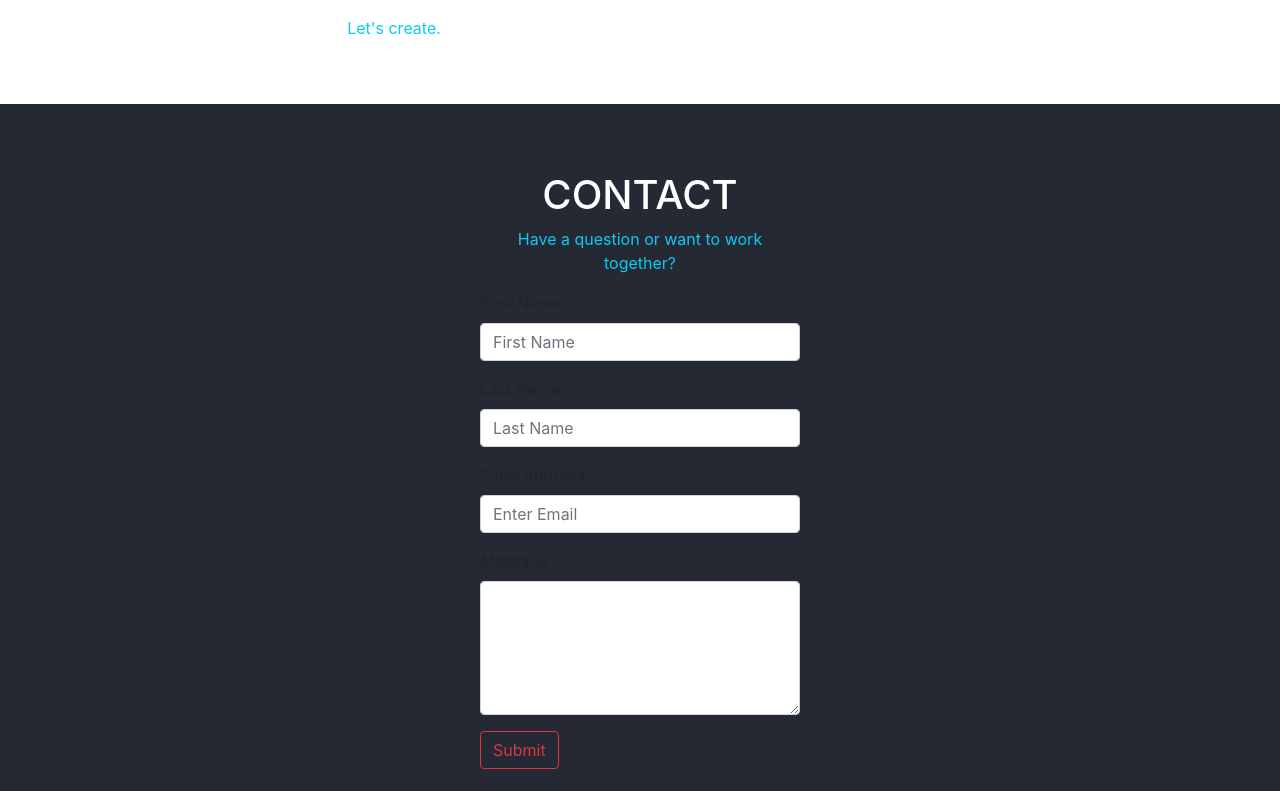
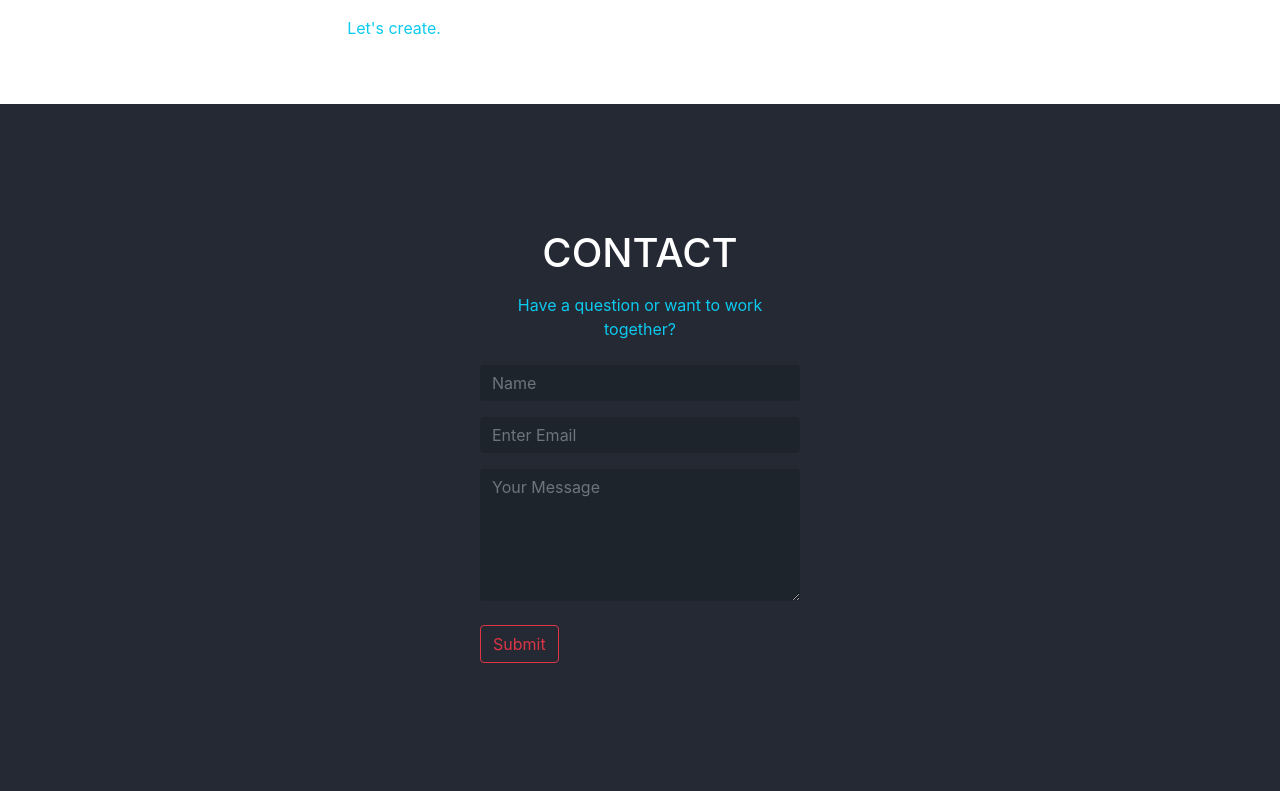
Before and after one commit to ashikrobi/portfolio, a React (Create React App) app: page / in a window 1280 px wide. Shown: the part 2006-2797 px from the top of the page. Built offline with nearby package versions, Linux system fonts and the light colour scheme.

Commit message:
Fixed some styles for contact form

```diff
--- a/src/components/ContactMe.js
+++ b/src/components/ContactMe.js
@@ -1,71 +1,59 @@
 import React from "react";
 import {useForm, ValidationError} from "@formspree/react";
+const inputStyle = {
+  backgroundColor: "#1E242C",
+  color: "#757575",
+  border: "none",
+};
 
 const ContactMe = () => {
   let [state, handleSubmit] = useForm("xdoyazyw");
   if (state.succeeded) {
     return (
+      <div
+        style={{backgroundColor: "#252934", minHeight: "700px"}}
+        className="d-flex align-items-center">
         <form onSubmit={handleSubmit} className="col-md-3 col-xs-2 m-auto">
-        <div className="text-center mt-5 mb-3">
-          <h1>CONTACT</h1>
-          <p>Have a question or want to work together?</p>
+          <div className="text-center">
+            <h1 className="text-white mb-3">CONTACT</h1>
+            <p className="text-info mb-4">
+              Have a question or want to work together?
+            </p>
           </div>
           <div className="mb-3">
-          <label htmlFor="firstName" className="form-label">
-            First Name
-          </label>
             <input
-            id="firstName"
-            name="firstName"
+              id="name"
+              name="name"
               type="text"
               className="form-control"
-            placeholder="First Name"
+              placeholder="Name"
+              style={inputStyle}
             />
-          <ValidationError
-            prefix="FirstName"
-            field="firstName"
-            errors={state.errors}
-          />
+            <ValidationError prefix="Name" field="name" errors={state.errors} />
           </div>
           <div className="mb-3">
-          <label htmlFor="lastName" className="form-label">
-            Last Name
-          </label>
-          <input
-            id="lastName"
-            name="lastName"
-            type="text"
-            className="form-control"
-            placeholder="Last Name"
-          />
-          <ValidationError
-            prefix="LastName"
-            field="lastName"
-            errors={state.errors}
-          />
-        </div>
-        <div className="mb-3">
-          <label htmlFor="email" className="form-label">
-            Email address
-          </label>
             <input
               id="email"
               type="email"
               name="email"
               className="form-control"
               placeholder="Enter Email"
+              style={inputStyle}
             />
-          <ValidationError prefix="Email" field="email" errors={state.errors} />
+            <ValidationError
+              prefix="Email"
+              field="email"
+              errors={state.errors}
+            />
           </div>
           <div className="mb-3">
-          <label htmlFor="textArea" className="form-label">
-            Message
-          </label>
             <textarea
               id="message"
               name="message"
-            className="form-control"
-            rows="5"></textarea>
+              className="form-control mb-4"
+              rows="5"
+              placeholder="Your Message"
+              style={inputStyle}></textarea>
             <ValidationError
               prefix="Message"
               field="message"
@@ -76,12 +64,13 @@ const ContactMe = () => {
             <button
               type="submit"
               disabled={state.submitting}
-            className="btn btn-primary">
+              className="btn btn-outline-danger">
               Submit
             </button>
           </div>
-        <p className="text-success">Thanks for your inquiry.</p>
+          <p className="text-success">Thanks for your inquiry.</p>;
         </form>
+      </div>
     );
   }
   /*
@@ -92,66 +81,42 @@ Main return statement down here. upper return is for only it the form successful
       style={{backgroundColor: "#252934", minHeight: "700px"}}
       className="d-flex align-items-center">
       <form onSubmit={handleSubmit} className="col-md-3 col-xs-2 m-auto">
-        <div className="text-center mt-5 mb-3">
-          <h1 className="text-white">CONTACT</h1>
-          <p className="text-info">Have a question or want to work together?</p>
+        <div className="text-center">
+          <h1 className="text-white mb-3">CONTACT</h1>
+          <p className="text-info mb-4">
+            Have a question or want to work together?
+          </p>
         </div>
         <div className="mb-3">
-          <label htmlFor="firstName" className="form-label">
-            First Name
-          </label>
           <input
-            id="firstName"
-            name="firstName"
+            id="name"
+            name="name"
             type="text"
             className="form-control"
-            placeholder="First Name"
+            placeholder="Name"
+            style={inputStyle}
           />
-          <ValidationError
-            prefix="FirstName"
-            field="firstName"
-            errors={state.errors}
-          />
+          <ValidationError prefix="Name" field="name" errors={state.errors} />
         </div>
         <div className="mb-3">
-          <label htmlFor="lastName" className="form-label">
-            Last Name
-          </label>
-          <input
-            id="lastName"
-            name="lastName"
-            type="text"
-            className="form-control"
-            placeholder="Last Name"
-          />
-          <ValidationError
-            prefix="LastName"
-            field="lastName"
-            errors={state.errors}
-          />
-        </div>
-        <div className="mb-3">
-          <label htmlFor="email" className="form-label">
-            Email address
-          </label>
           <input
             id="email"
             type="email"
             name="email"
             className="form-control"
             placeholder="Enter Email"
+            style={inputStyle}
           />
           <ValidationError prefix="Email" field="email" errors={state.errors} />
         </div>
         <div className="mb-3">
-          <label htmlFor="textArea" className="form-label">
-            Message
-          </label>
           <textarea
             id="message"
             name="message"
-            className="form-control"
-            rows="5"></textarea>
+            className="form-control mb-4"
+            rows="5"
+            placeholder="Your Message"
+            style={inputStyle}></textarea>
           <ValidationError
             prefix="Message"
             field="message"
--- a/src/components/Header.js
+++ b/src/components/Header.js
@@ -13,7 +13,12 @@ const Header = () => {
             Hello, I'm <span style={{color: "#E31B6D"}}>Ashiqur Rahman</span>.
           </h1>
           <h1 className="text-white mb-3">I'm a Frontend Web Developer.</h1>
-          <button className="btn btn-outline-danger">View My work</button>
+          <a
+            href="https://drive.google.com/uc?export=download&id=1YN6lpqHySlDfGeeDjGOAT9iwLDvN9SlF"
+            download
+            className="btn btn-outline-danger">
+            Download Resume
+          </a>
         </div>
       </div>
     </div>
```
Lines whose indentation alone changed are shown as unchanged.
